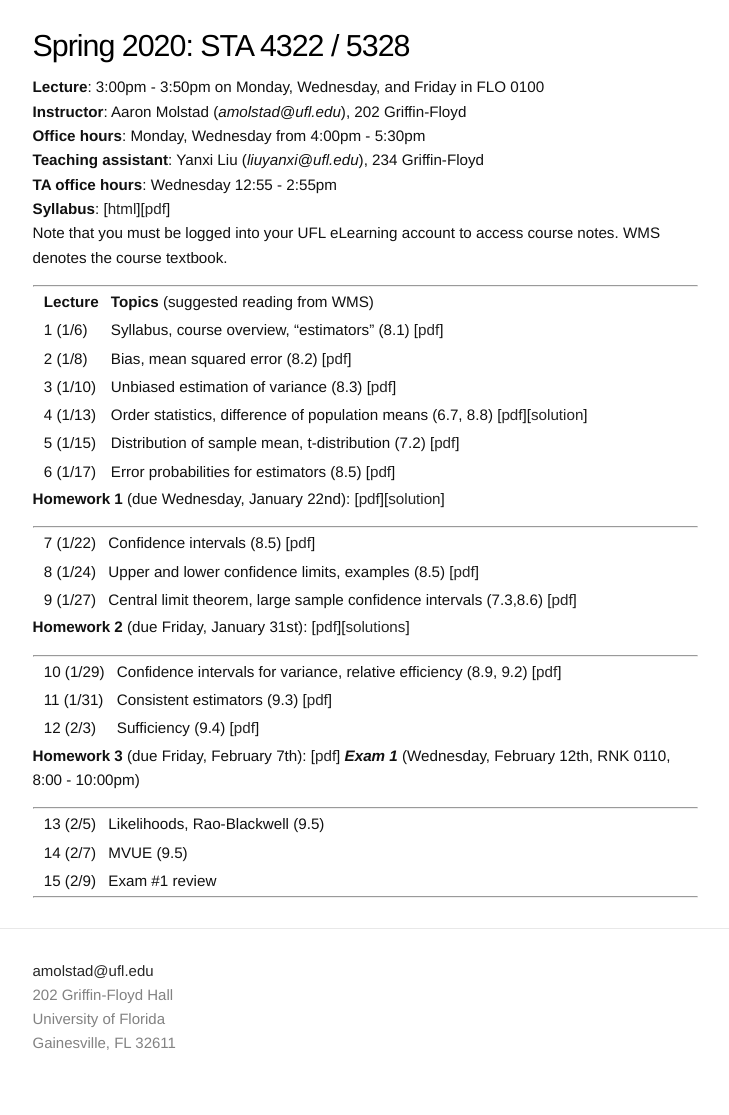
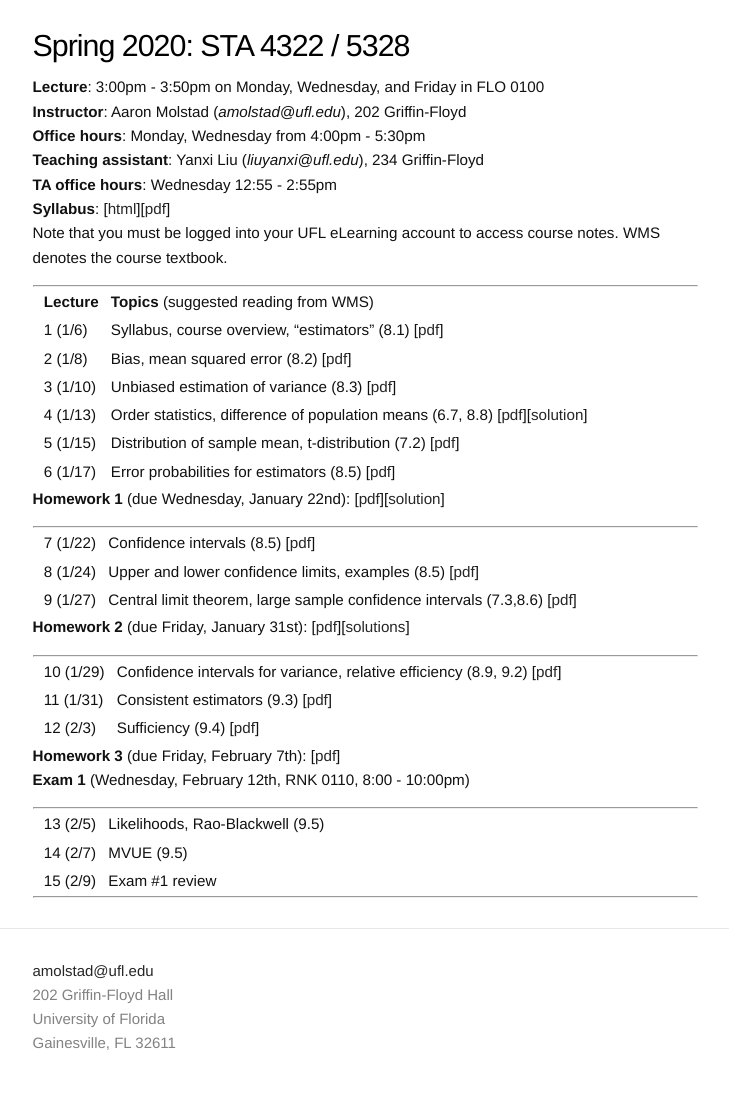
Before and after one commit to ajmolstad/ajmolstad.github.io, a Jekyll site: the page built from S20_STA4322.md, in a window 1280 px wide. Shown: the whole page, without its empty margins (275-1004 px from the left). Built offline with Jekyll 4.4.1, drawn with Linux system fonts in a browser that asks for light colours.

Commit message:
Update S20_STA4322.md

```diff
--- a/S20_STA4322.md
+++ b/S20_STA4322.md
@@ -40,7 +40,7 @@
 || 12 (2/3) || Sufficiency (9.4) [[pdf](https://ufl.instructure.com/courses/394927/files/48037212/download?wrap=1)] ||
 
 **Homework 3** (due Friday, February 7th): [[pdf](/docs/STA4322_S20_Homework3.pdf)]
-***Exam 1*** (Wednesday, February 12th, RNK 0110, 8:00 - 10:00pm)
+**Exam 1** (Wednesday, February 12th, RNK 0110, 8:00 - 10:00pm)
 
 ---------------
 
```
